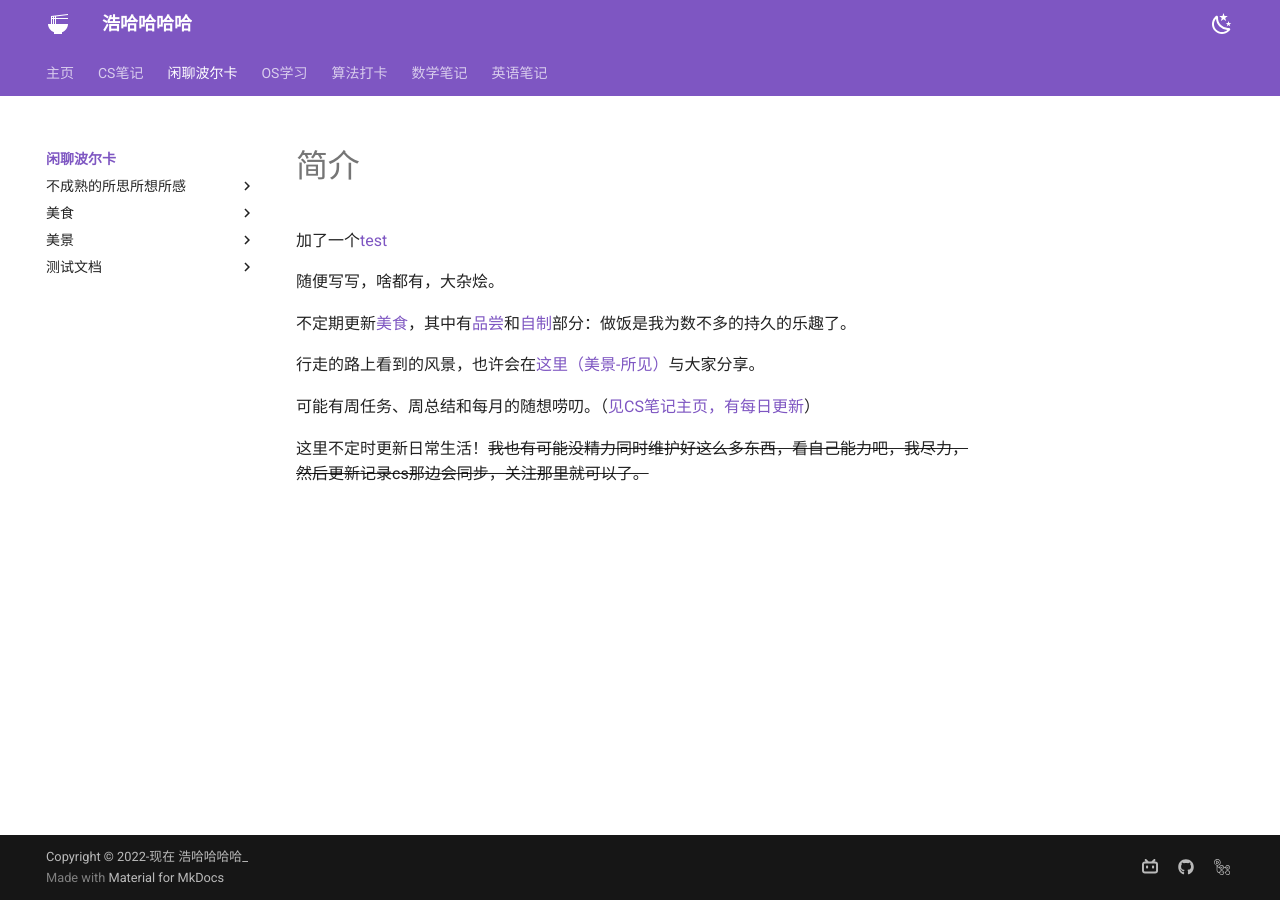
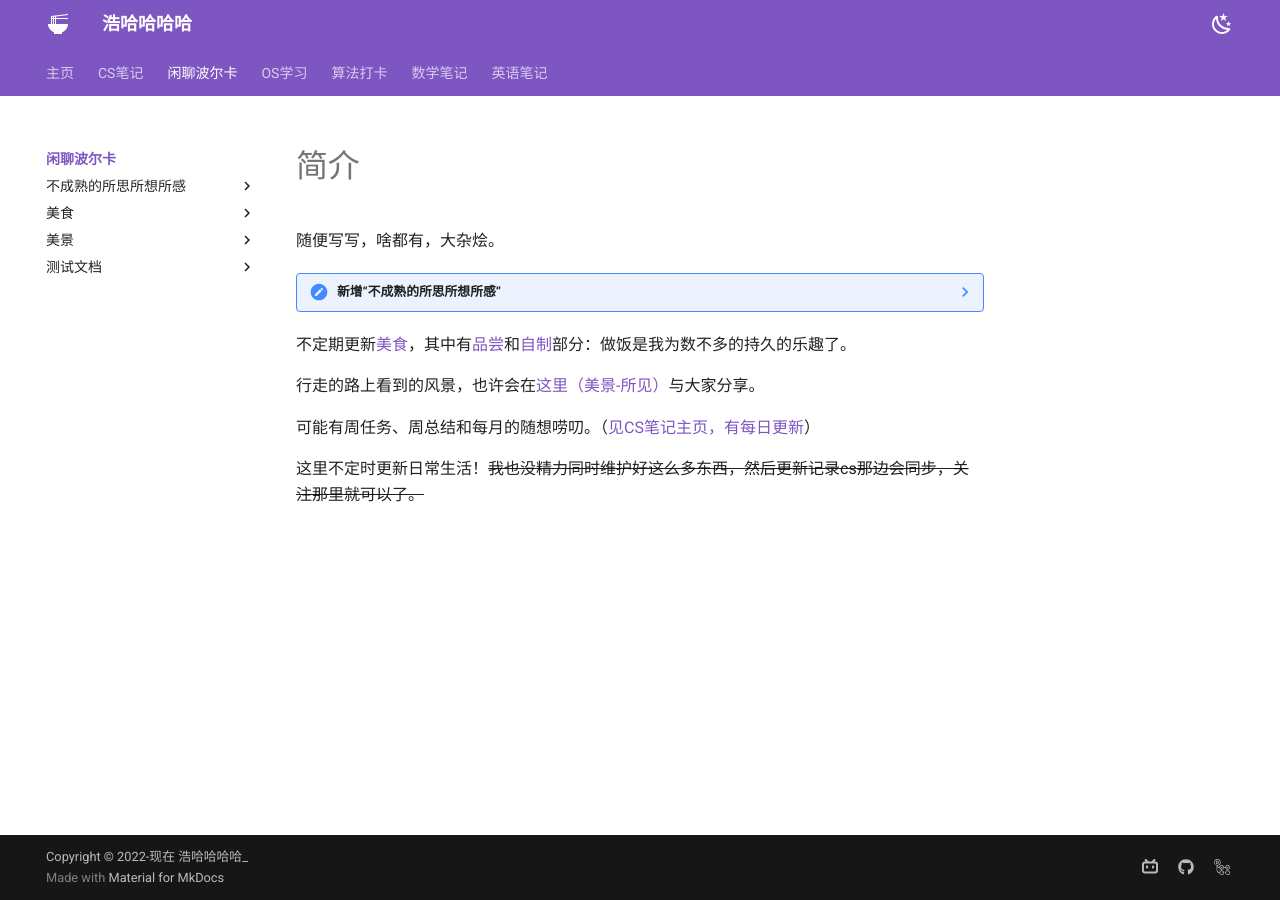
Before and after one commit to Haohahahaha/chat, an MkDocs documentation site: the page built from docs/index.md, in a window 1280 px wide. Built offline with MkDocs 1.6.1 and Material for MkDocs 9.7.7, drawn with Linux system fonts in a browser that asks for light colours.

Commit message:
2024-01-09_23:57:01 update

```diff
--- a/docs/index.md
+++ b/docs/index.md
@@ -1,14 +1,21 @@
 # 简介
-
-加了一个[test](http://chat.haohaha.cn/test/test/)
 
 随便写写，啥都有，大杂烩。
 
+??? note "新增“不成熟的所思所想所感”"
+
+	新增三篇文章：
+
+	1. [2022-2023年度总结](http://chat.haohaha.cn/thought/2022-2023_summary/summary/)
+
+	2. [2022-2023学习记录](http://chat.haohaha.cn/thought/learn-record/2022-2023/)
+
+	3. [La vaguelette 轻涟](http://chat.haohaha.cn/thought/la-vaguelette/l-v/)
 
 不定期更新[美食](http://chat.haohaha.cn/delicious/index)，其中有[品尝](http://chat.haohaha.cn/delicious/taste)和[自制](http://chat.haohaha.cn/delicious/cook)部分：做饭是我为数不多的持久的乐趣了。
 
 行走的路上看到的风景，也许会在[这里（美景-所见）](http://chat.haohaha.cn/scenery/scenery/)与大家分享。
 
-可能有周任务、周总结和每月的随想唠叨。（[见CS笔记主页，有每日更新](cs.haohaha.cn)）
+可能有周任务、周总结和每月的随想唠叨。（[见CS笔记主页，有每日更新](https://cs.haohaha.cn)）
 
-这里不定时更新日常生活！<del>我也有可能没精力同时维护好这么多东西，看自己能力吧，我尽力，然后更新记录cs那边会同步，关注那里就可以了。</del>
+这里不定时更新日常生活！<del>我也没精力同时维护好这么多东西，然后更新记录cs那边会同步，关注那里就可以了。</del>
```
